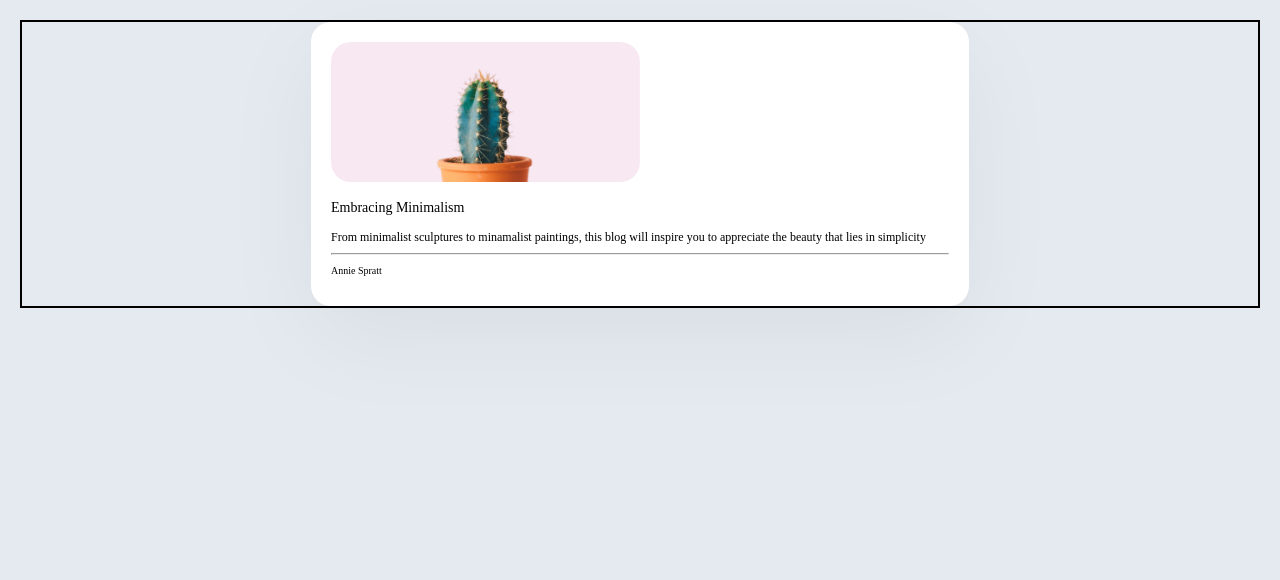
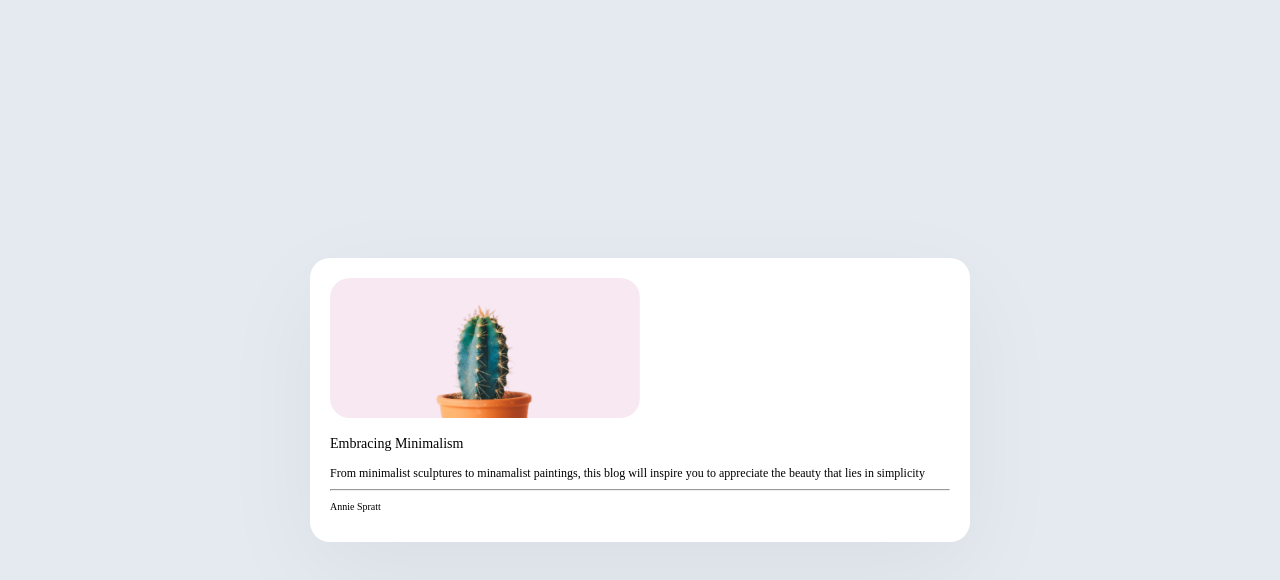
Before and after one commit to itsmeanaaa/scrimba, a plain HTML site: page Minimal Blog Card/index.html in a window 1280 px wide. Drawn offline with Linux system fonts and the light colour scheme.

Commit message:
Update style.css

```diff
--- a/Minimal Blog Card/css/style.css
+++ b/Minimal Blog Card/css/style.css
@@ -6,11 +6,16 @@ body{
    box-sizing: border-box;
  height: 100%;
 }
+html, body {
+    box-sizing: border-box;
+    height: 100%;
+    padding: 10px;
+
+  }
 .first-section{
     display: flex;
       align-items: center;
       justify-content: center;
-      border: solid 2px black;
       height: 100%;
 }
 .second-section{
```
